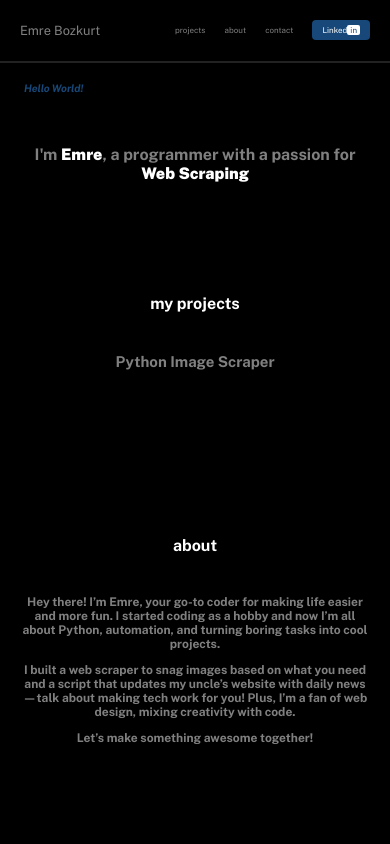
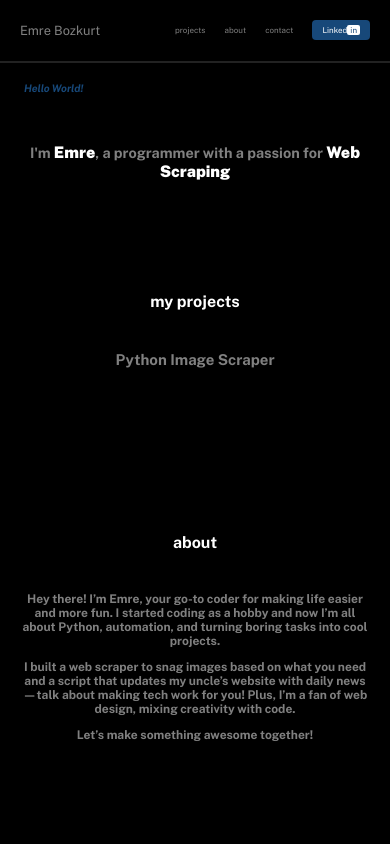
Before and after one commit to FlyingGrasss/Portfolio-Website, a plain HTML site: page index.html in a window 390 px wide. Shown: the top 844 px of the page. Drawn offline with nearby package versions, Linux system fonts and the light colour scheme.

Commit message:
finally fixed the bad look on mobile
my phone is 360px wide instead of 400px idk why

```diff
--- a/styles.css
+++ b/styles.css
@@ -4,6 +4,7 @@
     for white just use white
     for gray use rgba(255,255,255,0.25) or rgba(255,255,255,0.5) I am not sure
     it breaks at 594px width
+    for some goddang reason my phone is like 360px
 */
 img {
     max-width: 100%;
@@ -185,7 +186,7 @@ html, body {
         font-size: 0.8rem;
     }
     #main_text {
-        font-size: 1rem;
+        font-size: 0.9rem;
     }
 }
 @media (max-width: 384px) {
```
